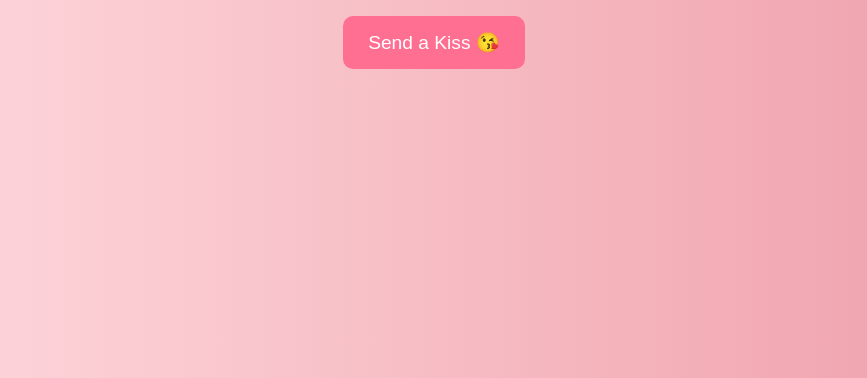
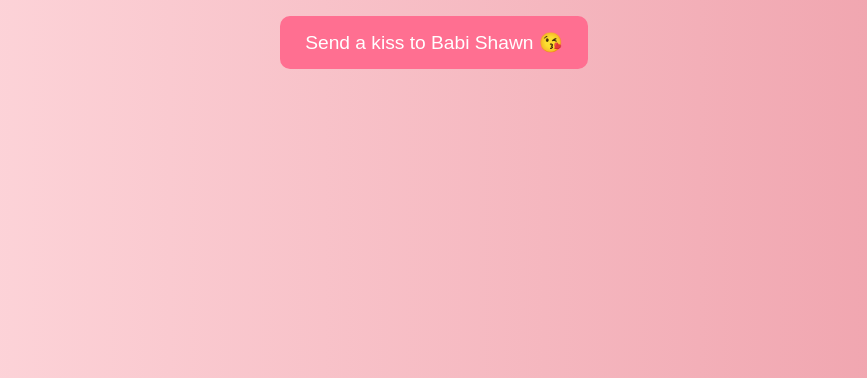
Before and after one commit to Duavren/i-miss-you, a plain HTML site: page index.html in a window 1280 px wide. Shown: the part 422-800 px from the top of the page, without its empty margins (206-1073 px from the left). Drawn offline with Linux system fonts and the light colour scheme.

Commit message:
Update message to 'Send a kiss to babi shawn 😘'

```diff
--- a/index.html
+++ b/index.html
@@ -9,7 +9,7 @@
 <body>
   <div class="container">
     <h1>I Miss You ❤️</h1>
-    <button id="kissBtn">Send a Kiss 😘</button>
+    <button id="kissBtn">Send a kiss to Babi Shawn 😘</button>
     <audio id="bgMusic" autoplay loop>
       <source src="music.mp3" type="audio/mpeg">
       Your browser does not support the audio element.
```
